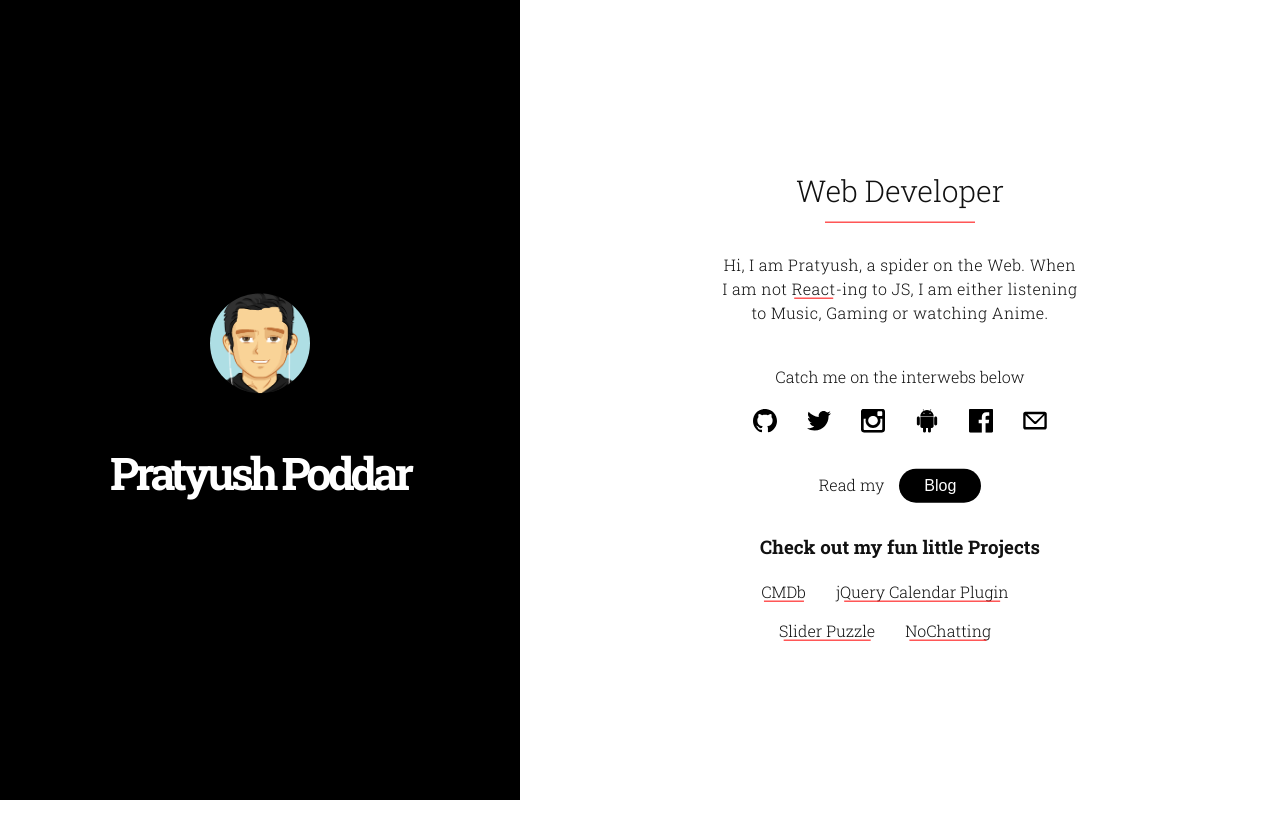
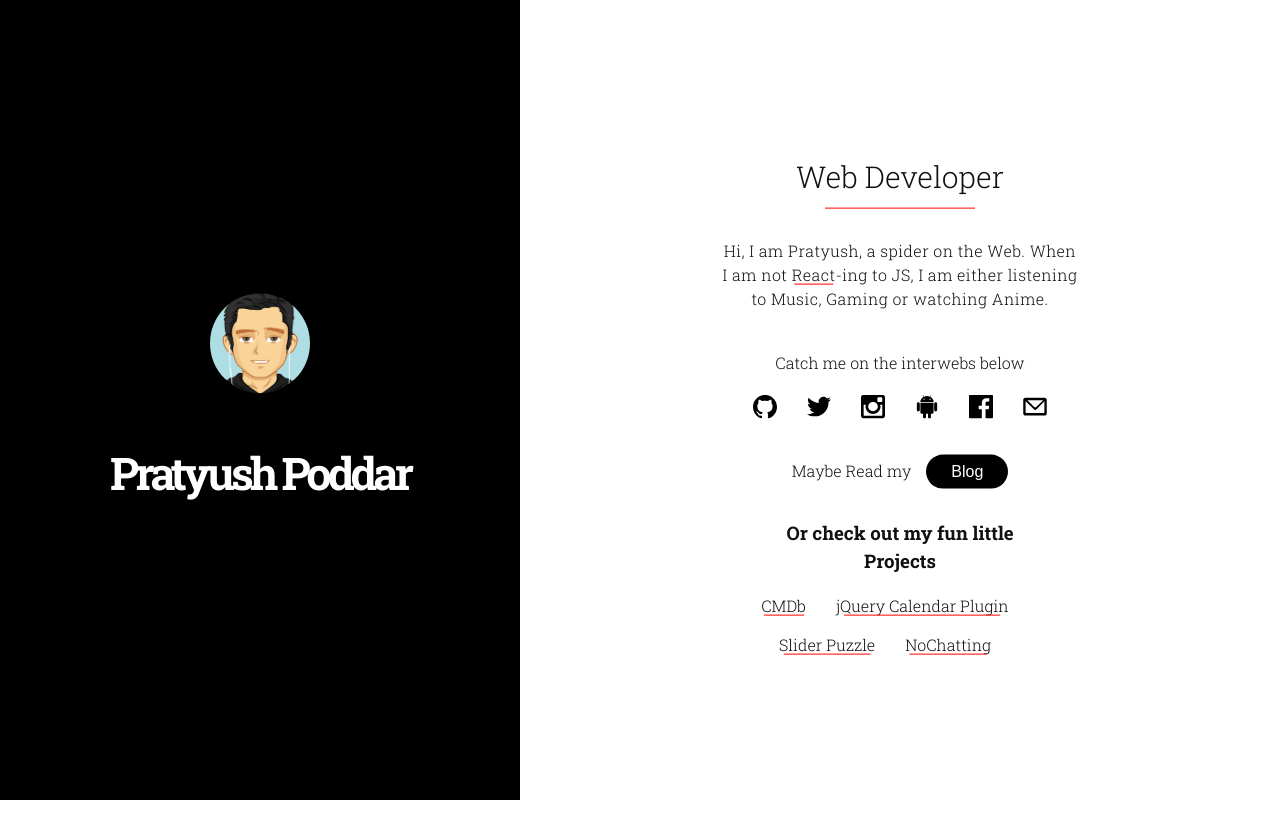
Before and after one commit to wrick17/website-blogs, a Gatsby site: page / in a window 1280 px wide. Built offline with nearby package versions, Linux system fonts and the light colour scheme; Gatsby itself is replaced by a stand-in of ours.

Commit message:
update content

```diff
--- a/src/pages/index.js
+++ b/src/pages/index.js
@@ -118,13 +118,13 @@ const IndexPage = () => (
             ))}
           </ul>
           <div className="blog-link">
-            Read my
+            Maybe Read my
             <Link to="/blogs" className="no-link-color">
               <button>Blog</button>
             </Link>
           </div>
           <div className="blog-link">
-            <h3>Check out my fun little Projects</h3>
+            <h3>Or check out my fun little Projects</h3>
             {projects.map(({ title, link }) => (
               <span key={title} className="project">
                 <Link to={link} target="_blank" rel="noopener noreferrer">
```
